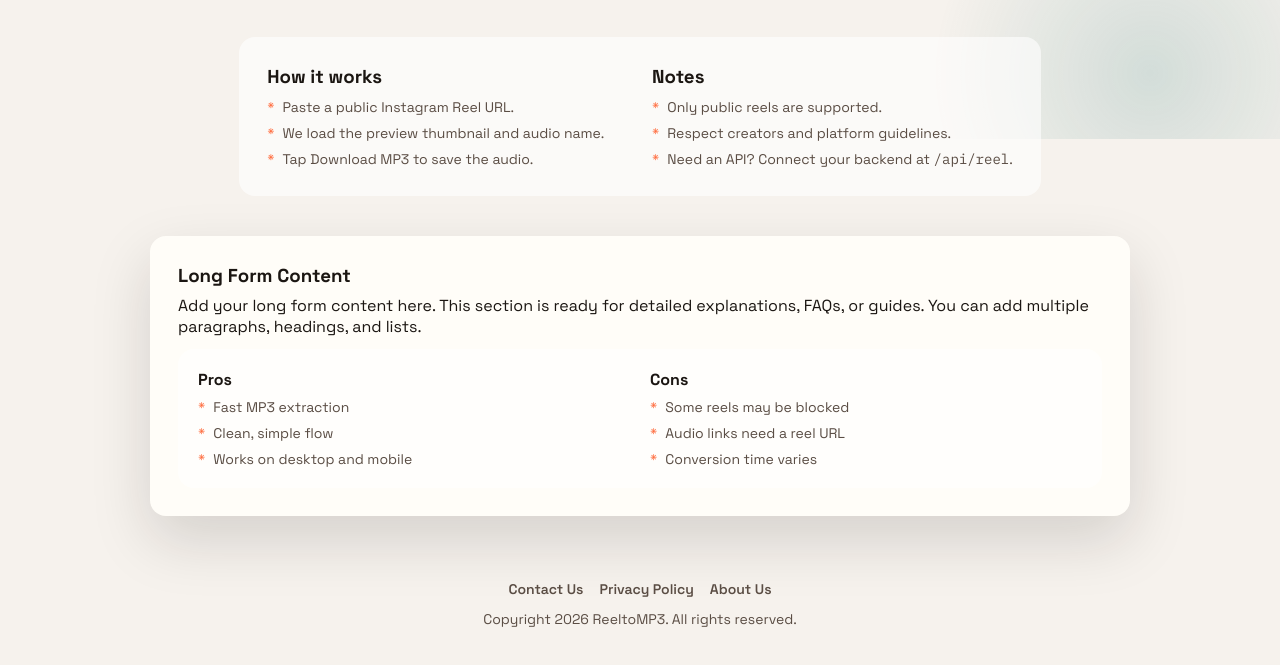
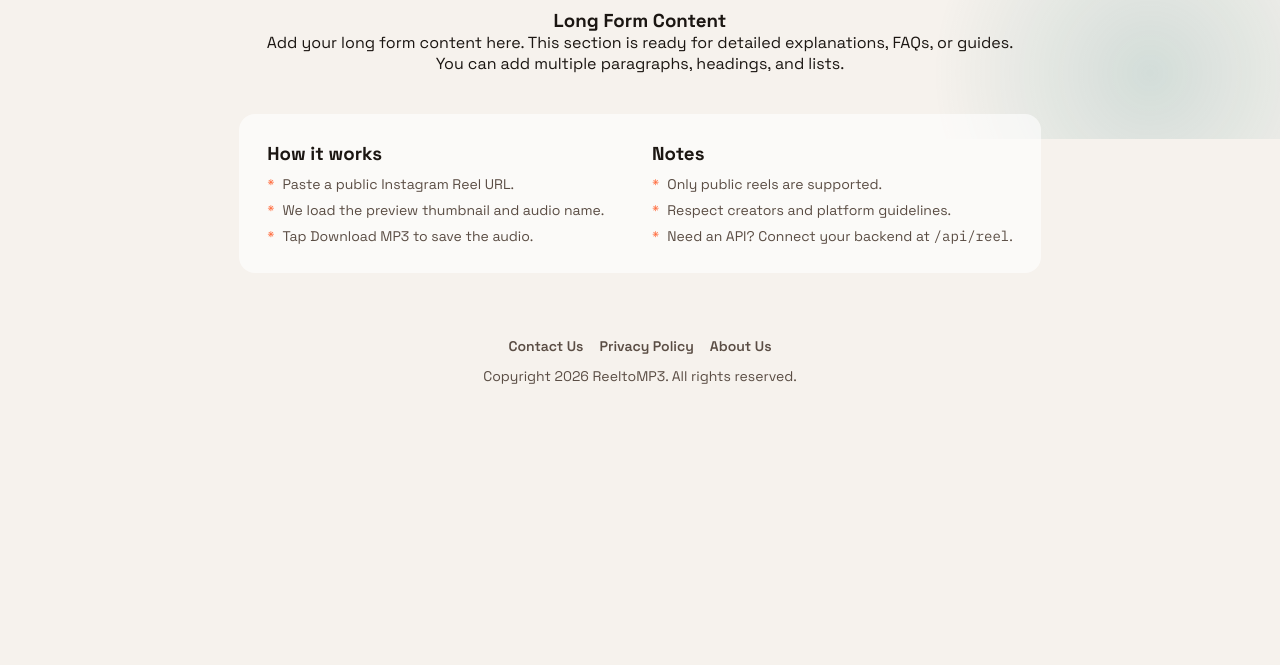
Before and after one commit to pankajvermatechtouch-a11y/reeltomp3, a plain HTML site: page public/index.html in a window 1280 px wide. Shown: the part 661-1326 px from the top of the page. After the commit the page ends 1126 px from the top, so only its background shows below. Drawn offline with Linux system fonts and the light colour scheme.

Commit message:
Update index.html

```diff
--- a/public/index.html
+++ b/public/index.html
@@ -98,6 +98,13 @@
           Paste a Reel URL, preview the clip, and download the audio file. Fast, simple,
           and made for creators who want clean audio.
         </p>
+        <div class="longform-text">
+          <h3>Long Form Content</h3>
+          <p>
+            Add your long form content here. This section is ready for detailed explanations,
+            FAQs, or guides. You can add multiple paragraphs, headings, and lists.
+          </p>
+        </div>
       </section>
 
       <section class="details fade-up delay-4">
@@ -119,33 +126,6 @@
         </div>
       </section>
 
-      <section class="longform">
-        <div class="longform-header">
-          <h3>Long Form Content</h3>
-          <p>
-            Add your long form content here. This section is ready for detailed explanations,
-            FAQs, or guides. You can add multiple paragraphs, headings, and lists.
-          </p>
-        </div>
-        <div class="longform-grid">
-          <div>
-            <h4>Pros</h4>
-            <ul>
-              <li>Fast MP3 extraction</li>
-              <li>Clean, simple flow</li>
-              <li>Works on desktop and mobile</li>
-            </ul>
-          </div>
-          <div>
-            <h4>Cons</h4>
-            <ul>
-              <li>Some reels may be blocked</li>
-              <li>Audio links need a reel URL</li>
-              <li>Conversion time varies</li>
-            </ul>
-          </div>
-        </div>
-      </section>
 
       <footer class="footer">
         <div class="footer-links">
```
